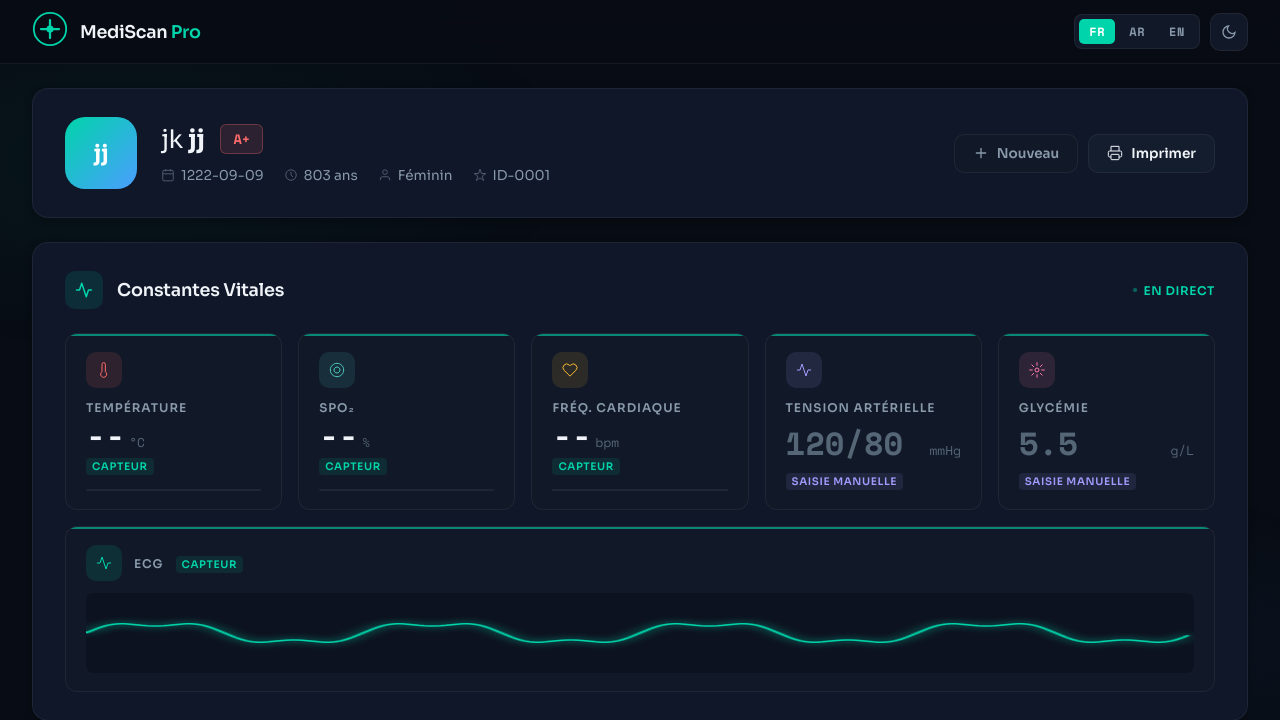
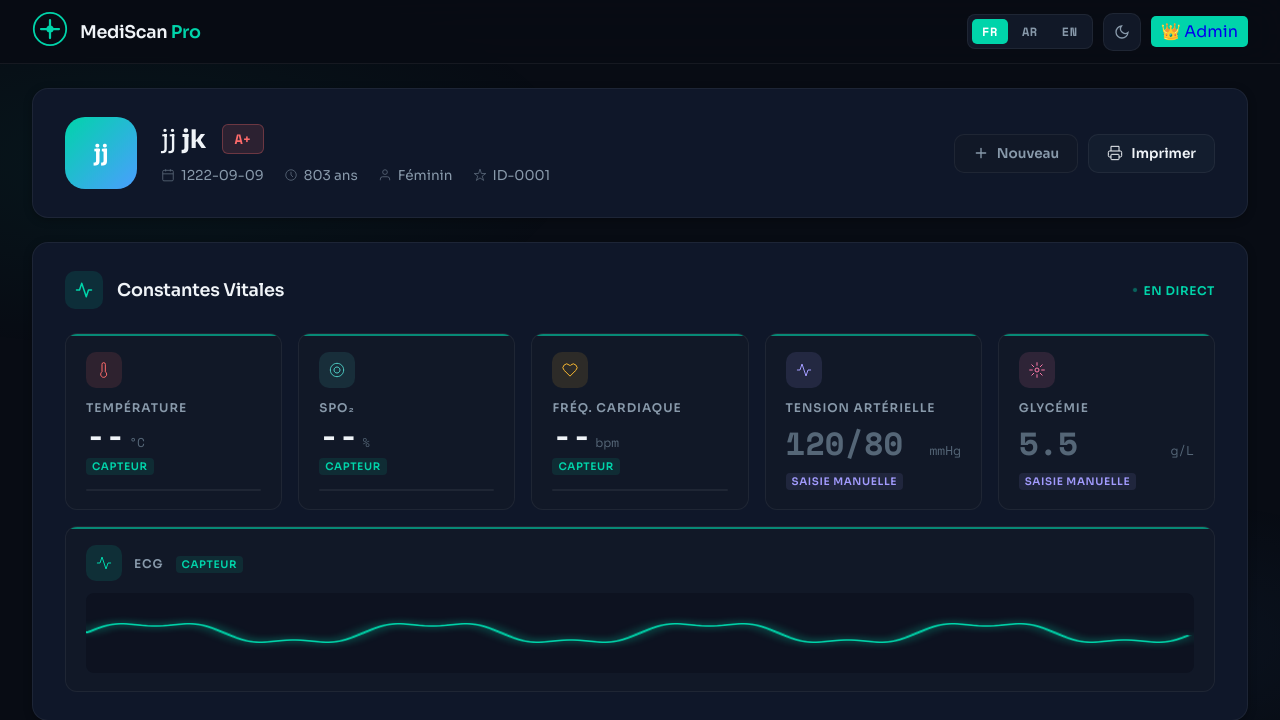
Before and after one commit to wissamalilat21-prog/PFE, a Flask app: page /patient/1/dashboard in a window 1280 px wide. Shown: the top 720 px of the page. Run offline with Flask 3, Linux system fonts and the light colour scheme; data comes from the database, SQL or seed files in the repository.

Commit message:
Ajout admin system et inversion nom prenom

```diff
--- a/app.py
+++ b/app.py
@@ -107,6 +107,31 @@ def patients_list():
     patients = get_all_patients()
     return render_template('patient_dashboard.html', patients=patients)
 
+# ===== نظام دخول الأدمين =====
+ADMIN_PASSWORD = "12092003"
+
+@app.route('/admin/login', methods=['GET', 'POST'])
+def admin_login():
+    if request.method == 'POST':
+        if request.form.get('password') == ADMIN_PASSWORD:
+            session['admin_logged_in'] = True
+            return redirect(url_for('admin_dashboard'))
+        else:
+            return render_template('admin_login.html', error="Code secret incorrect")
+    return render_template('admin_login.html')
+
+@app.route('/admin/logout')
+def admin_logout():
+    session.pop('admin_logged_in', None)
+    return redirect(url_for('index'))
+
+@app.route('/admin')
+def admin_dashboard():
+    if not session.get('admin_logged_in'):
+        return redirect(url_for('admin_login'))
+    patients = get_all_patients()
+    return render_template('admin_dashboard.html', patients=patients)
+
 if __name__ == '__main__':
     init_db()
     app.run(debug=DEBUG, host=HOST, port=PORT)
--- a/static/Css/style.css
+++ b/static/Css/style.css
@@ -826,4 +826,16 @@ select.field-input {
 select.field-input option {
     background: var(--card);
     color: var(--text);
+}.admin-btn {
+    background: #00d4aa;
+    color: #0a0f1a;
+    padding: 6px 12px;
+    border-radius: 8px;
+    text-decoration: none;
+    font-weight: bold;
+    margin-left: 10px;
+    font-size: 14px;
 }
+.admin-btn:hover {
+    background: #00b894;
+}
--- a/templates/base.html
+++ b/templates/base.html
@@ -46,6 +46,11 @@
                 </svg>
             </span>
         </button>
+            {% if session.admin_logged_in %}
+        <a href="/admin/logout" style="background:#00d4aa; padding:5px 10px; border-radius:5px; text-decoration:none;">🚪 Déconnexion</a>
+    {% else %}
+        <a href="/admin/login" style="background:#00d4aa; padding:5px 10px; border-radius:5px; text-decoration:none;">👑 Admin</a>
+    {% endif %}
     </div>
 </nav>
 
--- a/templates/patient_dashboard.html
+++ b/templates/patient_dashboard.html
@@ -12,7 +12,7 @@
             </div>
             <div class="patient-info">
                 <div class="patient-name-row">
-                    <h1>{{ patient.prenom }} <strong>{{ patient.nom }}</strong></h1>
+                    <h1>{{ patient.nom }} <strong>{{ patient.prenom }}</strong></h1>
                     <div class="blood-badge">{{ patient.groupe_sanguin }}</div>
                 </div>
                 <div class="patient-meta">
--- a/templates/patient_form.html
+++ b/templates/patient_form.html
@@ -54,7 +54,7 @@
             <form method="POST" action="/patient/new" class="patient-form" id="patientForm">
                 <div class="field-grid">
                     <div class="field-group">
-                        <label class="field-label" data-i18n="nom">Nom</label>
+                        <label class="field-label" data-i18n="prenom">Prénom</label>
                         <div class="field-wrap">
                             <input type="text" name="nom" class="field-input" required placeholder="ex: alilat" autocomplete="off">
                             <div class="field-line"></div>
@@ -62,7 +62,7 @@
                     </div>
 
                     <div class="field-group">
-                        <label class="field-label" data-i18n="prenom">Prénom</label>
+                        <label class="field-label" data-i18n="nom">Nom</label>
                         <div class="field-wrap">
                             <input type="text" name="prenom" class="field-input" required placeholder="ex: wissam" autocomplete="off">
                             <div class="field-line"></div>
```
Also changed, not shown: templates/admin_dashboard.html (added, +57 -0 lines), templates/admin_login.html (added, +17 -0 lines).
